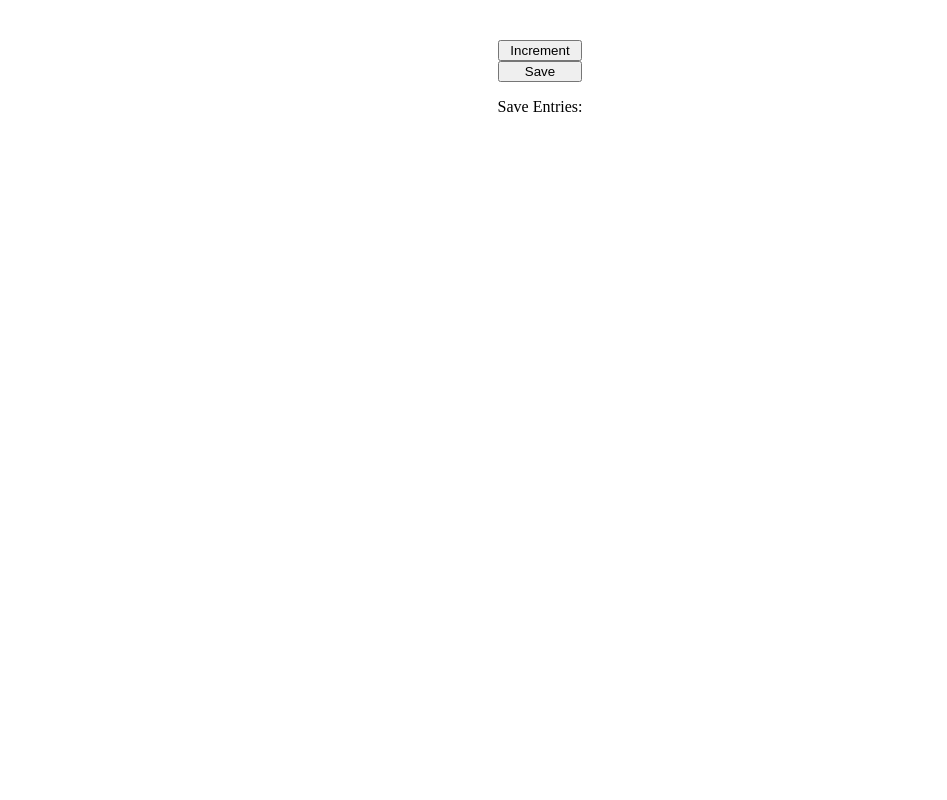
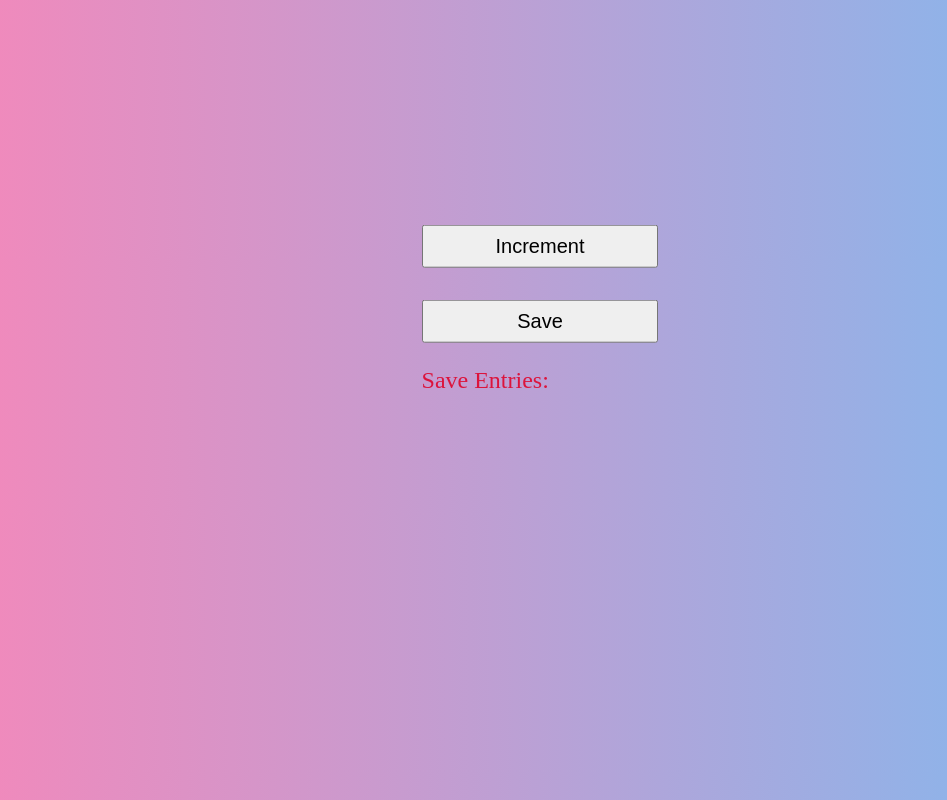
Before and after one commit to Ugboaja-Uchechi/counter-app, a plain HTML site: page index.html in a window 1280 px wide. Shown: the whole page, without its empty margins (100-1047 px from the left). Drawn offline with Linux system fonts and the light colour scheme.

Commit message:
Add minimal styling

```diff
--- a/styles.css
+++ b/styles.css
@@ -1,7 +1,8 @@
-/* body {
-  display: grid;
-  align-items: center;
-} */
+body {
+  background: linear-gradient(90deg, rgba(249,134,184,1) 0%, rgba(136,182,236,1) 89%);
+  transform: translate(0, 70%);
+
+}
 
 div {
   display: grid;
@@ -11,3 +12,17 @@ div {
 #display {
   text-align: center;
 }
+
+button {
+  padding: 0.5rem 4.5rem;
+  font-size: 20px;
+}
+
+#increase {
+  margin-bottom: 2rem;
+}
+
+p {
+  font-size: 24px;
+  color: crimson;
+}
```
